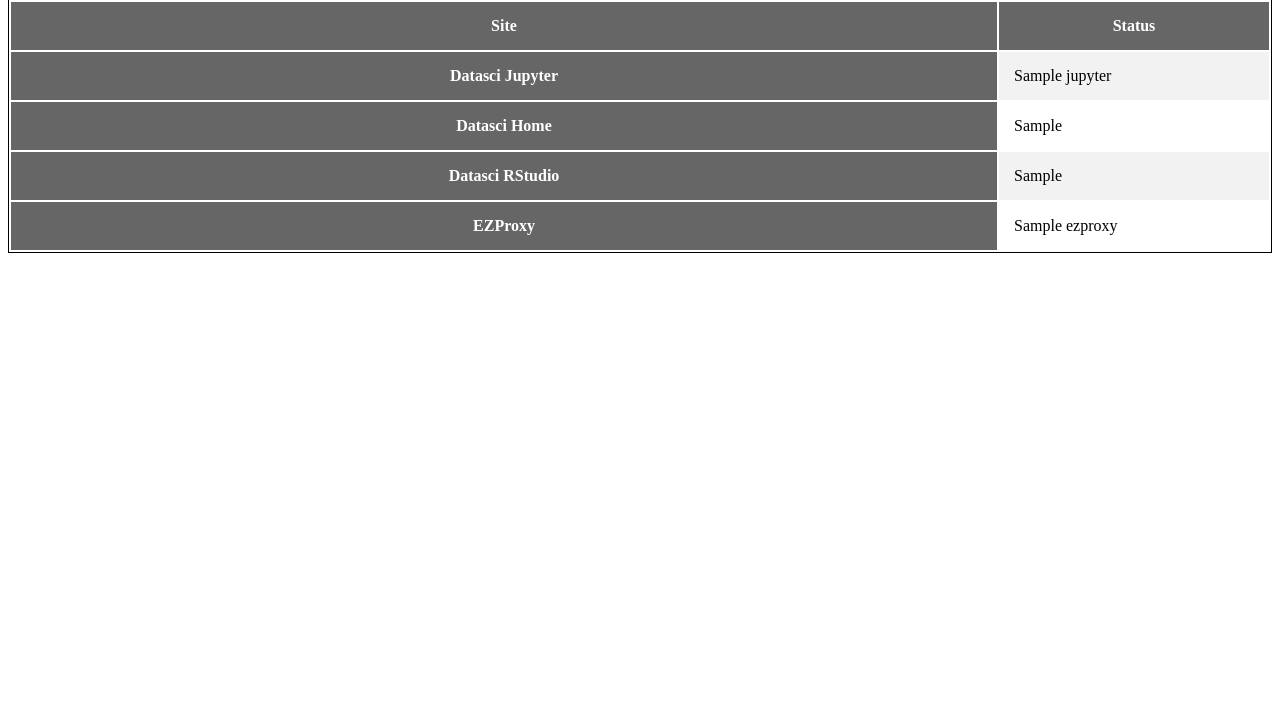
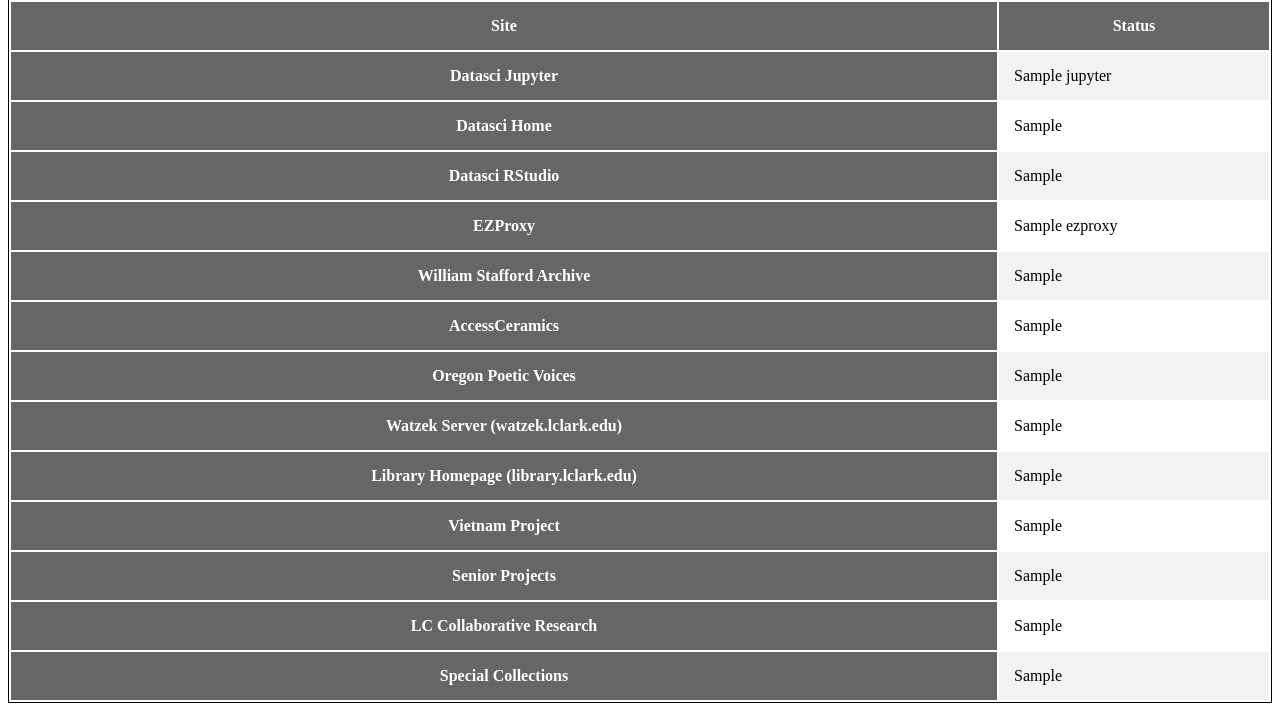
Before and after one commit to benhg/dns-propagation-checker, a Flask app: template templates/status.html in a window 1280 px wide. Shown: the part 87-800 px from the top of the page. Run offline with Flask 2, Linux system fonts and the light colour scheme; the template is opened without the code that fills it: most values are stand-ins (such as "Sample title", 1, 10 or a date in 2020); some libraries are stand-ins or nearby versions.

Commit message:
adding hella sites to the template

```diff
--- a/templates/status.html
+++ b/templates/status.html
@@ -72,6 +72,42 @@
             <th class="pride-header" id="Logan-concern">EZProxy</th>
             <td class="pride {{ status['ezproxy'] }}" id="Giacomo-pride">{{ status['ezproxy'] }}</td>
          </tr>
+         <tr>
+            <th class="pride-header" id="Logan-concern">William Stafford Archive</th>
+            <td class="pride {{ status['William Stafford Archive'] }}" id="Giacomo-pride">{{ status['William Stafford Archive'] }}</td>
+         </tr>
+         <tr>
+            <th class="pride-header" id="Logan-concern">AccessCeramics</th>
+            <td class="pride {{ status['AccessCeramics'] }}" id="Giacomo-pride">{{ status['AccessCeramics'] }}</td>
+         </tr>
+         <tr>
+            <th class="pride-header" id="Logan-concern">Oregon Poetic Voices</th>
+            <td class="pride {{ status['Oregon Poetic Voices'] }}" id="Giacomo-pride">{{ status['Oregon Poetic Voices'] }}</td>
+         </tr>
+         <tr>
+            <th class="pride-header" id="Logan-concern">Watzek Server (watzek.lclark.edu)</th>
+            <td class="pride {{ status['Watzek Server (watzek.lclark.edu)'] }}" id="Giacomo-pride">{{ status['Watzek Server (watzek.lclark.edu)'] }}</td>
+         </tr>
+         <tr>
+            <th class="pride-header" id="Logan-concern">Library Homepage (library.lclark.edu)</th>
+            <td class="pride {{ status['Library Homepage (library.lclark.edu)'] }}" id="Giacomo-pride">{{ status['Library Homepage (library.lclark.edu)'] }}</td>
+         </tr>
+         <tr>
+            <th class="pride-header" id="Logan-concern">Vietnam Project</th>
+            <td class="pride {{ status['Vietnam Project'] }}" id="Giacomo-pride">{{ status['Vietnam Project'] }}</td>
+         </tr>
+         <tr>
+            <th class="pride-header" id="Logan-concern">Senior Projects</th>
+            <td class="pride {{ status['Senior Projects'] }}" id="Giacomo-pride">{{ status['Senior Projects'] }}</td>
+         </tr>
+         <tr>
+            <th class="pride-header" id="Logan-concern">LC Collaborative Research</th>
+            <td class="pride {{ status['LC Collaborative Research'] }}" id="Giacomo-pride">{{ status['LC Collaborative Research'] }}</td>
+         </tr>
+         <tr>
+            <th class="pride-header" id="Logan-concern">Special Collections</th>
+            <td class="pride {{ status['Special Collections'] }}" id="Giacomo-pride">{{ status['Special Collections'] }}</td>
+         </tr>
       </table>
    </body>
 </html>
```
